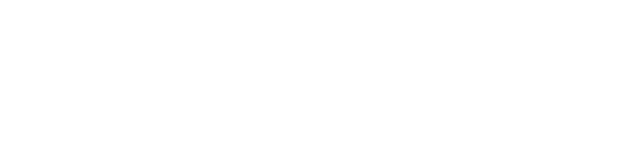
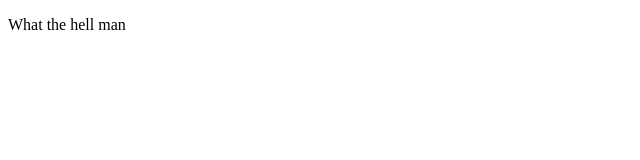
Before and after one commit to VachellChristiansen/web-dev, a plain HTML site: page index.html in a window 1280 px wide. Shown: the whole page, without its empty margins (0-640 px from the left). Drawn offline with Linux system fonts and the light colour scheme.

Commit message:
aaaaaaaaaaa

```diff
--- a/index.html
+++ b/index.html
@@ -7,6 +7,6 @@
     <title>Document</title>
 </head>
 <body>
-
+    <p>What the hell man</p>
 </body>
 </html>
```
